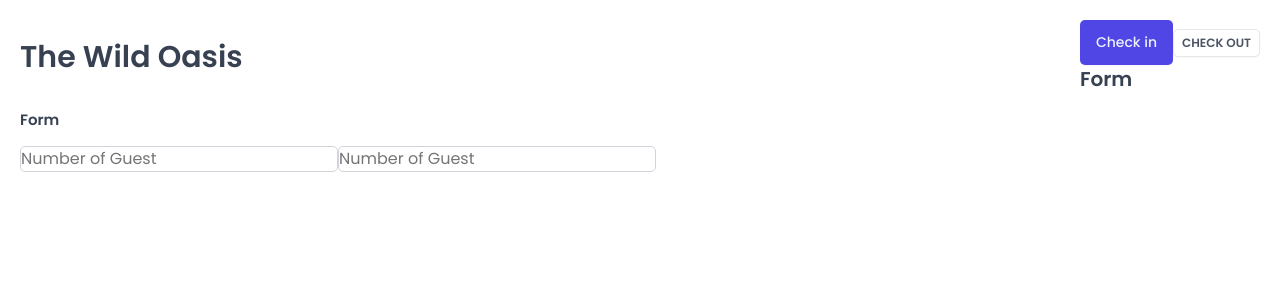
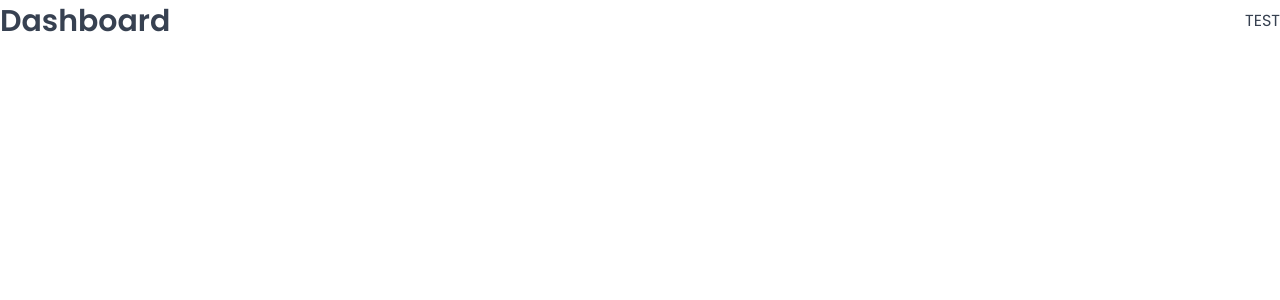
Before and after one commit to gsharma101/the-wild-oasis, a React (Vite) app: page /dashboard in a window 1280 px wide. Shown: the top 300 px of the page. Built offline with nearby package versions, Linux system fonts and the light colour scheme; a web font is replaced by a local one.

Commit message:
Setting Up Pages and Routes

```diff
--- a/package.json
+++ b/package.json
@@ -13,7 +13,7 @@
     "react": "^18.2.0",
     "react-dom": "^18.2.0",
     "react-icons": "^4.8.0",
-    "react-router-dom": "^6.11.1",
+    "react-router-dom": "^6.26.1",
     "styled-components": "^5.3.11"
   },
   "devDependencies": {
--- a/src/App.jsx
+++ b/src/App.jsx
@@ -1,42 +1,32 @@
-import styled from "styled-components";
+import { BrowserRouter, Navigate, Routes, Route } from "react-router-dom";
+
 import GlobalStyles from "./styles/GlobalStyles";
-import Button from "./ui/Button";
-import Input from "./ui/Input";
-import Heading from "./ui/Heading";
-import Row from "./ui/Row";
+import Dashboard from "./pages/Dashboard";
+import Bookings from "./pages/Bookings";
+import Cabins from "./pages/Cabins";
+import Users from "./pages/Users";
+import Settings from "./pages/Settings";
+import Account from "./pages/Account";
+import Login from "./pages/Login";
+import PageNotFound from "./pages/PageNotFound";
 
-const StyledApp = styled.div`
-  /* background-color: orangered; */
-  padding: 20px;
-`;
-
-function App() {
+export default function App() {
   return (
     <>
       <GlobalStyles />
-      <StyledApp>
-        <Row>
-          <Row type="horizontal">
-            <Heading as="h1">The Wild Oasis</Heading>
-            <div>
-              <Button>Check in</Button>
-              <Button variation="secondary" size="small">
-                Check out
-              </Button>
-              <Heading as="h2">Form</Heading>
-            </div>
-          </Row>
-          <Row type="vertical">
-            <Heading as="h3">Form</Heading>
-            <form>
-              <Input type="number" placeholder="Number of Guest" />
-              <Input type="number" placeholder="Number of Guest" />
-            </form>
-          </Row>
-        </Row>
-      </StyledApp>
+      <BrowserRouter>
+        <Routes>
+          <Route index element={<Navigate replace to="dashboard" />} />
+          <Route path="dashboard" element={<Dashboard />} />
+          <Route path="bookings" element={<Bookings />} />
+          <Route path="cabins" element={<Cabins />} />
+          <Route path="users" element={<Users />} />
+          <Route path="settings" element={<Settings />} />
+          <Route path="account" element={<Account />} />
+          <Route path="login" element={<Login />} />
+          <Route path="*" element={<PageNotFound />} />
+        </Routes>
+      </BrowserRouter>
     </>
   );
 }
-
-export default App;
```
Also changed, not shown: 1 other file (tests, documents, lock files or other folders).
